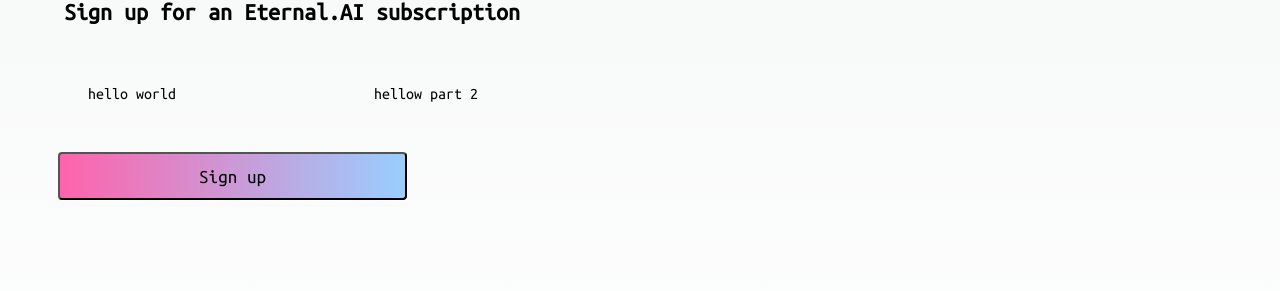
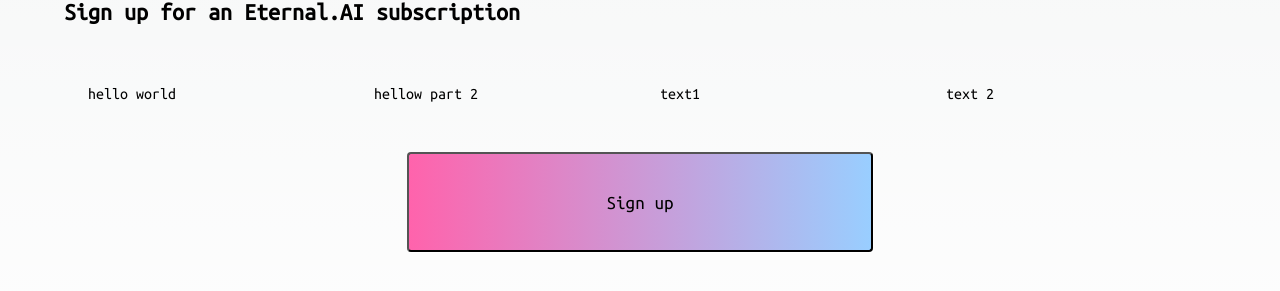
Before and after one commit to petthepotat/eternal.ai, a Next.js app: page /twixtor in a window 1280 px wide. Shown: the part 2072-2363 px from the top of the page. Built offline with nearby package versions, Linux system fonts and the light colour scheme.

Commit message:
when hover sign up button -- background shifts

```diff
--- a/pages/twixtor.tsx
+++ b/pages/twixtor.tsx
@@ -155,8 +155,12 @@
             <span>
               hellow part 2
             </span>
-            <span></span>
-            <span></span>
+            <span>
+              text1
+            </span>
+            <span>
+              text 2
+            </span>
           </div>
 
           {/* row 2 -- outside of grid */}
--- a/styles/twixtor.module.css
+++ b/styles/twixtor.module.css
@@ -1,3 +1,15 @@
+
+
+
+/*  preprocessors % */
+
+.root {
+    --primary: rgb(255, 99, 172);
+    --secondary: rgb(255, 99, 172);
+}
+
+
+/*  classes  */
 
 
 .Main {
@@ -197,6 +209,8 @@
 .SignUpButtonSection {
     position: relative;
     padding: 10px;
+    display: flex;
+    justify-content: center;
 }
 
 .SignUpContainer span {
@@ -210,8 +224,8 @@
     position: relative;
     color: #000000;
     padding: 0.5rem 1rem;
-    height: 3rem;
-    width: 30%;
+    width: 40%;
+    height: 100px;
     border-radius: 4px;
     font-family: 'Ubuntu Mono', monospace;
     font-size: larger;
@@ -224,17 +238,26 @@
 .SignUpButton:hover {
     transform: translate(1px, -1%);
     color: white;
-    /* animation: slide-color 10s; */
+    background: linear-gradient(to right, rgb(255, 99, 172), rgb(153, 206, 255), rgb(255, 99, 172), rgb(153, 206, 255));
+    background-size: 400% 400%;
+    animation: slide-bg 10s ease-in-out infinite;
 }
 
-/* @keyframes sliding-color {
-    from {
-        background: linear-gradient(to right, rgb(255, 99, 172) 0%, rgb(153, 206, 255) 100%);
+.element {
+}
+
+@keyframes slide-bg {
+    0% {
+        background-position: 0% 50%;
     }
-    to {
-        background: linear-gradient(to right, rgb(255, 99, 172) 100%, rgb(153, 206, 255) 200%);
+    50% {
+        background-position: 100% 50%;
     }
-} */
+    100% {
+        background-position: 0% 50%;
+    }
+}
+
 
 /* comparisons */
 
```
